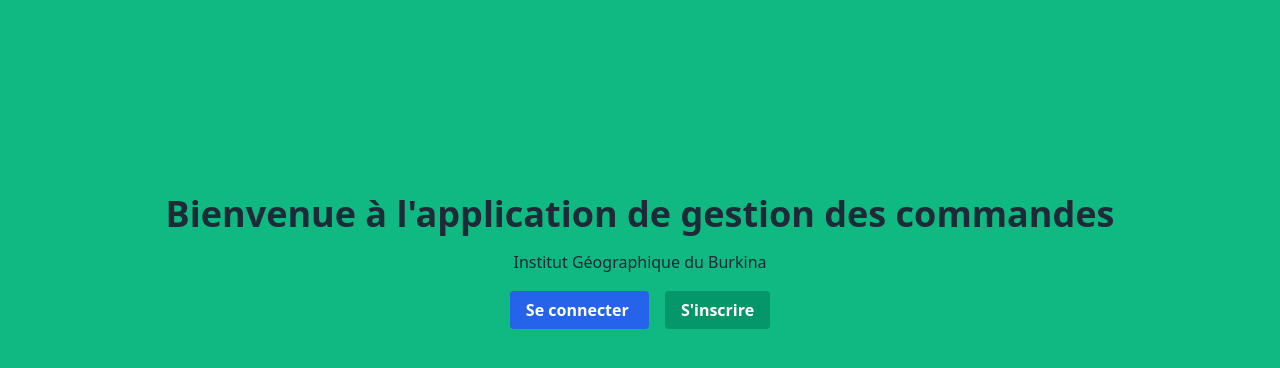
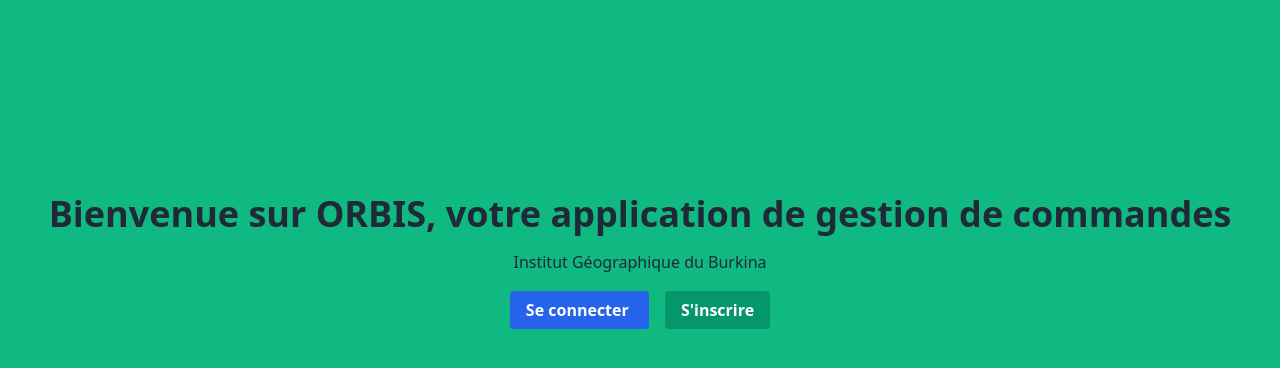
Before and after one commit to SYNERGIEPLUS/ORBISE, a Laravel app: page / in a window 1280 px wide. Shown: the part 142-510 px from the top of the page. Run offline with Laravel 12, Linux system fonts and the light colour scheme; some libraries are stand-ins or nearby versions.

Commit message:
commentaire

```diff
--- a/resources/views/welcome.blade.php
+++ b/resources/views/welcome.blade.php
@@ -12,7 +12,7 @@
 
     <div class="min-h-screen flex flex-col items-center justify-center">
         <div class="text-center">
-            <h1 class="text-4xl font-bold mb-4">Bienvenue à l'application de gestion des commandes</h1>
+            <h1 class="text-4xl font-bold mb-4">Bienvenue sur ORBIS, votre application de gestion de commandes</h1>
             <p class="mb-6">Institut Géographique du Burkina</p>
 
             <div class="space-x-4">
```
